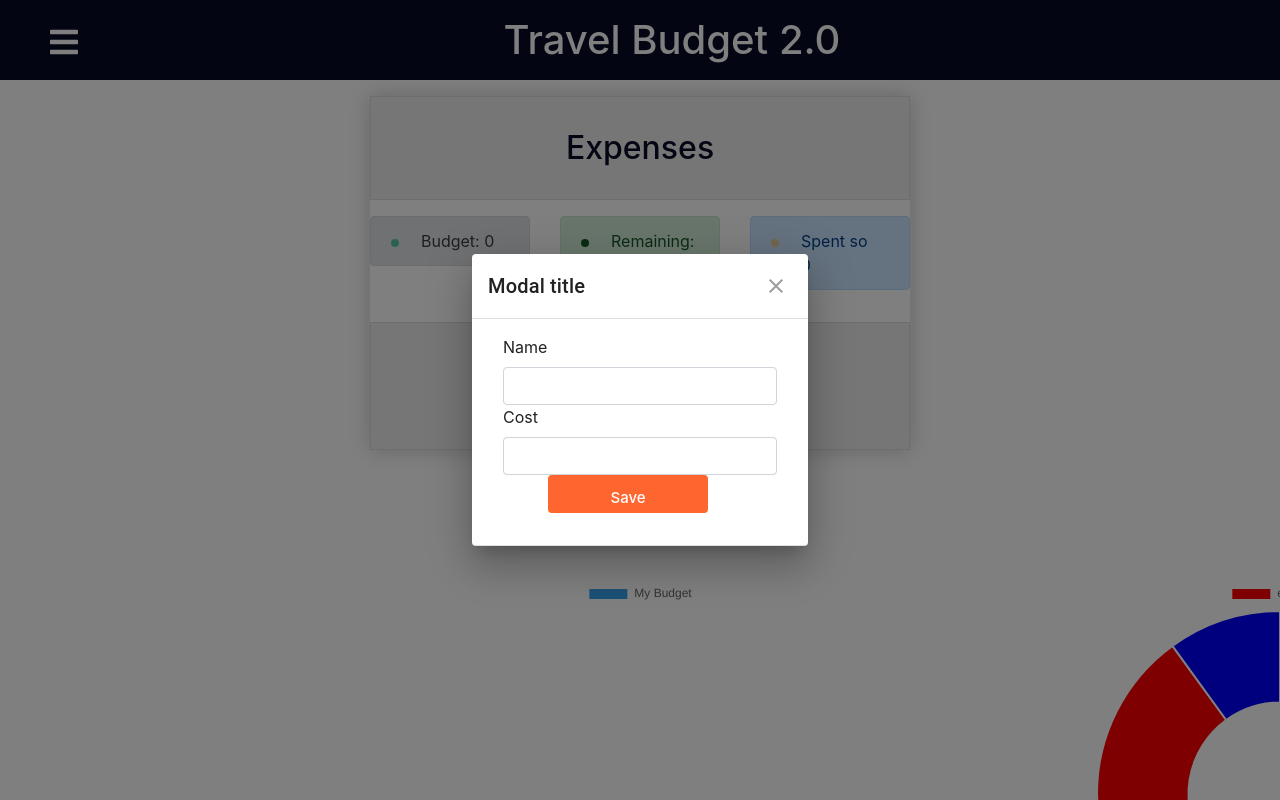
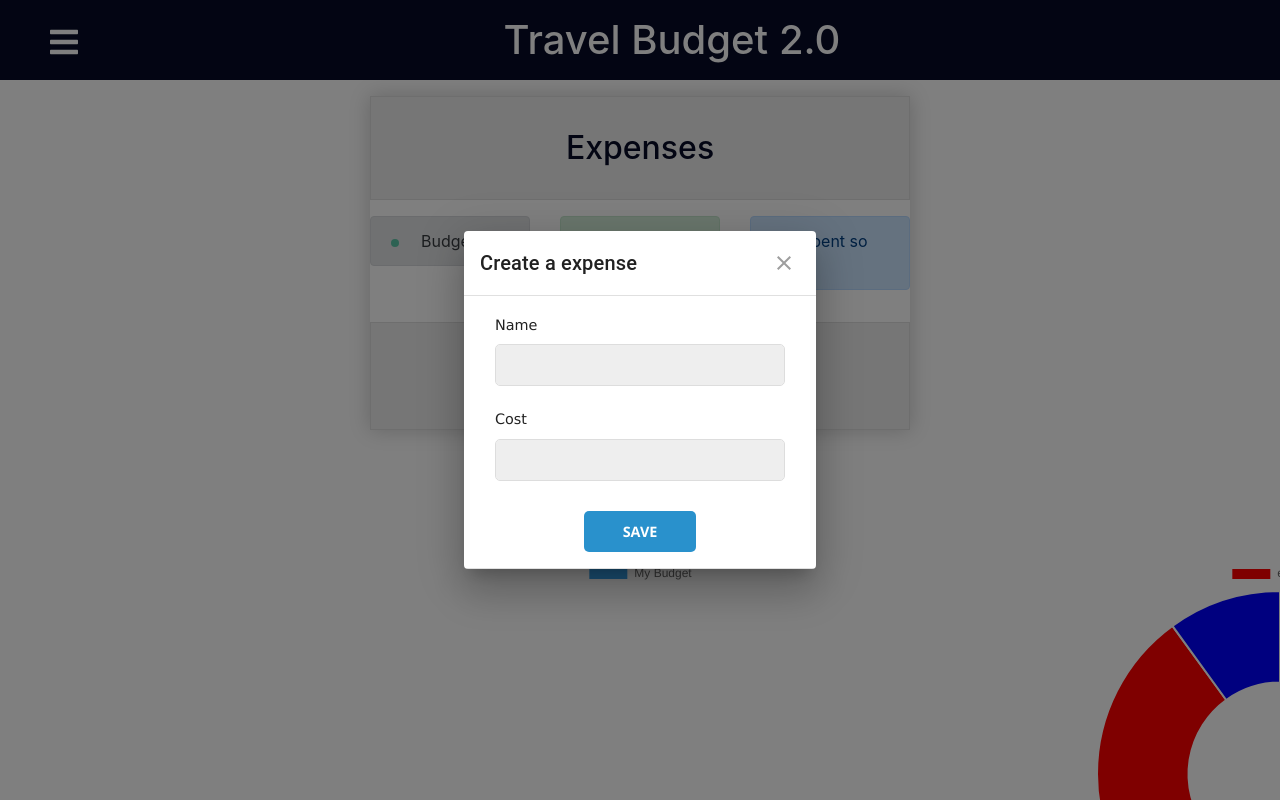
Before and after one commit to Andreas-Kalicani/travelbudget2.0, a React (Create React App) app: page /dashboard in a window 1280 px wide. Both pictures are taken after a click on the button "ADD AN EXPENSE". Shown: the top 800 px of the page. Built offline with nearby package versions, Linux system fonts and the light colour scheme.

Commit message:
added styles to modal addExpense component

```diff
--- a/public/index.html
+++ b/public/index.html
@@ -24,6 +24,9 @@
       work correctly both with client-side routing and a non-root public URL.
       Learn how to configure a non-root public URL by running `npm run build`.
     -->
+    <!-- ----MONSERRAT FONT--- -->
+    <link rel="preconnect" href="https://fonts.gstatic.com">
+    <link href="https://fonts.googleapis.com/css2?family=Montserrat&display=swap" rel="stylesheet">
     <title>React App</title>
   </head>
   <body>
--- a/src/components/dashboard/add-component/AddComponent.js
+++ b/src/components/dashboard/add-component/AddComponent.js
@@ -8,7 +8,8 @@ import ExpenseTotal from './ExpenseTotal';
 import ExpenseList from './ExpenseList';
 import AddExpenseForm from './AddExpenseForm';
 import './statusBudget.css'
-import styled, {createGlobalStyle, css} from 'styled-components';
+import styled from 'styled-components';
+
 
 const Container = styled.div`
   width: 100%;
@@ -59,9 +60,6 @@ const ExpensesListContainer = styled.div`
 `
 
 
-
-
-
 const AddComponent = () => {
 
 
--- a/src/components/dashboard/add-component/AddExpenseForm.js
+++ b/src/components/dashboard/add-component/AddExpenseForm.js
@@ -11,7 +11,7 @@ import MuiDialogActions from '@material-ui/core/DialogActions';
 import IconButton from '@material-ui/core/IconButton';
 import CloseIcon from '@material-ui/icons/Close';
 import Typography from '@material-ui/core/Typography';
-import styled from 'styled-components';
+import styled, { css} from 'styled-components';
 
 // style components below
 const styles = (theme) => ({
@@ -26,20 +26,18 @@ const styles = (theme) => ({
       color: theme.palette.grey[500],
     },
   });
-
-  const Button = styled.button`
-  display:block;
+  const sharedButtonStyles = css`
     background-color:${props=>props.theme.colors.button};
     font-size: .9rem;
     width:35%;
     height:auto;
     color: ${props=>props.theme.colors.secondary};
     text-transform:uppercase;
-  font-weight:bold;
+    /* font-weight:bold; */
     border:none;
     border-radius: 5px;
     margin-top:10px;
-  padding: 20px;
+    padding: 10px;
     box-sizing: border-box;
     transition: background-color .3s ease;
 
@@ -47,7 +45,61 @@ const styles = (theme) => ({
         background-color:${props=>props.theme.colors.buttonHover};
         cursor:pointer;
     }
+
 `
+
+  const Button = styled.button`
+  display:block;
+  ${sharedButtonStyles}
+
+`
+
+const ModalButton = styled.button`
+  display:flex;
+  justify-content:center;
+  font-family:"Segoe UI";
+  font-weight:bold;
+  ${sharedButtonStyles}
+
+
+`
+
+
+const Input = styled.input`
+    display:block;
+    width:100%;
+    padding:20px;
+    background-color: #eee;
+    height:40px;
+    border-radius: 5px;
+    border: 1px solid #ddd;
+    margin: 0px 0 20px 0;
+    box-sizing: border-box;
+`
+const ButtonWrapper = styled.div`
+  display:flex;
+  flex-direction:row;
+  justify-content:center;
+
+
+
+`
+const ModalContent = styled.div`
+  display:flex;
+  flex-direction:column;
+  justify-content:center;
+
+
+
+
+`
+
+
+const Label =styled.label`
+    font-family:"Verdana";
+    font-size:0.9rem;
+
+`;
 // Dialog title
 const DialogTitle = withStyles(styles)((props) => {
     const { children, classes, onClose, ...other } = props;
@@ -118,37 +170,37 @@ const AddExpenseForm = () => {
         </Button>
       <Dialog onClose={handleClose} aria-labelledby="customized-dialog-title" open={open}>
         <DialogTitle id="customized-dialog-title" onClose={handleClose}>
-          Modal title
+          Create a expense
         </DialogTitle>
         <DialogContent dividers>
         <form onSubmit={onSubmit}>
-            <div className="content inside">
+            <ModalContent>
                 <div className="col-sm">
-                    <label for="name">Name</label>
-                    <input
+                    <Label for="name">Name</Label>
+                    <Input
                         required='required'
                         type="text"
                         className="form-control"
                         id="name"
                         value={name}
                         onChange={event=> setName(event.target.value)}
-                    ></input>
+                    />
                 </div>
                 <div className="col-sm">
-                    <label for="cost">Cost</label>
-                    <input
+                    <Label for="cost">Cost</Label>
+                    <Input
                         required="required"
                         type="text"
                         className="form-control"
                         id="cost"
                         value={cost}
                         onChange={event=> setCost(event.target.value)}
-                    ></input>
+                    />
                 </div>
-                <div className="col-sm">
-                    <button type="submit" className="btn-modal" onClick={handleClose} autoFocus>Save</button>
-                </div>
-            </div>
+                <ButtonWrapper>
+                    <ModalButton type="submit" onClick={handleClose} autoFocus>Save</ModalButton>
+                </ButtonWrapper>
+            </ModalContent>
         </form>
         </DialogContent>
       </Dialog>
--- a/src/components/dashboard/add-component/ExpenseItem.js
+++ b/src/components/dashboard/add-component/ExpenseItem.js
@@ -1,6 +1,37 @@
 import React, { useContext } from 'react';
 import { TiDelete } from 'react-icons/ti';
 import { AppContext } from '../../../context/AppContext';
+import styled from 'styled-components';
+
+const ExpenseItemAmount = styled.span`
+    /* display: inline-block;
+    padding: .25em .5em;
+    font-size: 75%;
+    font-weight: 700;
+    line-height: 1;
+    text-align: center;
+    white-space: nowrap;
+    vertical-align: baseline;
+    border-radius: .50rem;
+    transition: color .15s ease-in-out,background-color .15s ease-in-out,border-color .15s ease-in-out,box-shadow .15s ease-in-out;
+    color: #fff;
+    background-color: #007bff;
+    margin-right: 1rem!important;
+     */
+    display: inline-block;
+    padding: .25em .5em;
+    font-size: 75%;
+    font-weight: 900;
+    line-height: 1;
+    text-align: center;
+    white-space: nowrap;
+    vertical-align: baseline;
+    border-radius: .50rem;
+    transition: color .15s ease-in-out,background-color .15s ease-in-out,border-color .15s ease-in-out,box-shadow .15s ease-in-out;
+    color: #FF2900;
+    margin-right: 1rem!important;
+
+`
 
 const ExpenseItem = (props) => {
     const { dispatch, destinationCurrencyCode } = useContext(AppContext);
@@ -17,9 +48,9 @@ const ExpenseItem = (props) => {
         <li className="list-group-item d-flex justify-content-between align-items-center">
             {props.name}
             <div className="">
-                <span className="badge badge-primary badge-pill mr-3">
-                    {destinationCurrencyCode}{props.cost}
-                </span>
+                <ExpenseItemAmount>
+                    - {destinationCurrencyCode}{props.cost}
+                </ExpenseItemAmount>
                 <TiDelete size="1.5em" onClick={handleDeleteExpense}></TiDelete>
             </div>
         </li>
--- a/src/data/theme.js
+++ b/src/data/theme.js
@@ -1,11 +1,13 @@
+import { formatMs } from "@material-ui/core";
 import React from "react";
 import { ThemeProvider } from "styled-components";
-import "../fonts/Montserrat"
+
 
 const theme = {
     colors : {
         primary : "#060B26",
         secondary : "#FFFFFF",
+        red: "#FF2900",
         orange: "#FF662F",
         grey:"#EEEEEE",
         button: "#2991cc",
```
Lines whose indentation alone changed are shown as unchanged.
